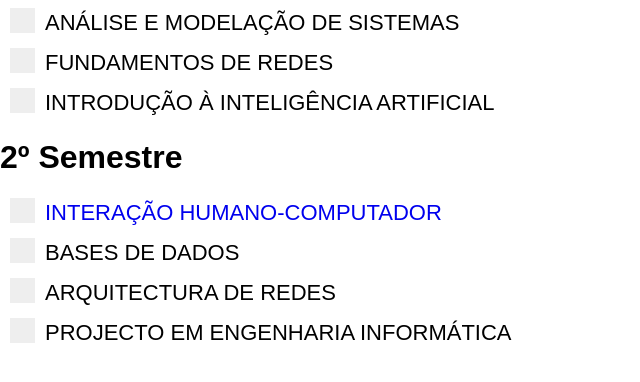
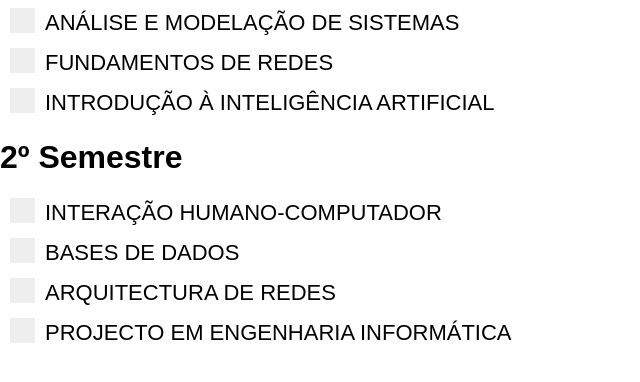
Before and after one commit to coutooo/ECTHub, a Django app: page /year3/ in a window 1280 px wide. Shown: the part 160-542 px from the top of the page, without its empty margins (0-640 px from the left). Run offline with Django 3.2, Linux system fonts and the light colour scheme.

Commit message:
cliquem em IHC

```diff
--- a/pages/templates/subjects3.html
+++ b/pages/templates/subjects3.html
@@ -25,7 +25,7 @@
     <label class="container">
         <input type="checkbox">
         <span class="checkmark"></span>
-        <a href="/files" style="text-decoration: none">INTERAÇÃO HUMANO-COMPUTADOR</a>
+        <a href="/files" style="text-decoration : none; color : #000000;">INTERAÇÃO HUMANO-COMPUTADOR</a>
     </label>
     <label class="container">BASES DE DADOS
         <input type="checkbox">
```
